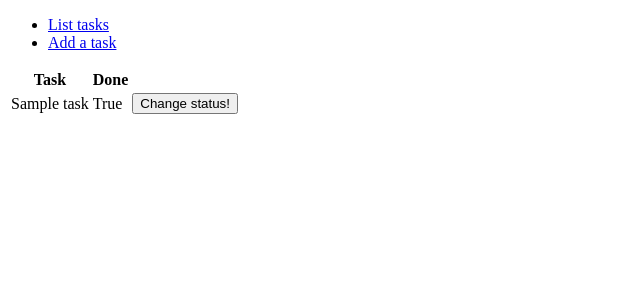
After one commit to xneme/tsoha-vedonlyonti, a Flask app: page /tasks/ in a window 1280 px wide. The commit adds this page. Shown: the top 300 px of the page, without its empty margins (0-640 px from the left). Run offline with Flask 2, Linux system fonts and the light colour scheme; tables that the repository leaves empty hold one stand-in row (values such as "Sample post").

Commit message:
added tasks-demo

```diff
--- /dev/null
+++ b/application/tasks/views.py
@@ -0,0 +1,28 @@
+from application import app, db
+from flask import render_template, request, url_for, redirect
+from application.tasks.models import Task
+
+@app.route("/tasks/", methods=["GET"])
+def tasks_index():
+    return render_template("tasks/list.html", tasks = Task.query.all())
+
+@app.route("/tasks/new/")
+def tasks_form():
+    return render_template("tasks/new.html")
+
+@app.route("/tasks/<task_id>/", methods=["POST"])
+def tasks_set_done(task_id):
+    t = Task.query.get(task_id)
+    t.done = True
+    db.session().commit()
+
+    return redirect(url_for("tasks_index"))
+
+@app.route("/tasks/", methods=["POST"])
+def tasks_create():
+    t = Task(request.form.get("name"))
+
+    db.session().add(t)
+    db.session().commit()
+
+    return redirect(url_for("tasks_index"))
--- a/application/templates/layout.html
+++ b/application/templates/layout.html
@@ -2,10 +2,14 @@
 <html>
     <head>
         <meta charset="utf-8">
-        <title>Potti Oy - vedonvälitystä jo vuodesta 2018</title>
+        <title>Potti Oy - tehtävänhallintaa jo vuodesta 2018</title>
     </head>
 
     <body>
+        <ul>
+            <li><a href="{{ url_for('tasks_index') }}">List tasks</a></li>
+            <li><a href="{{ url_for('tasks_form') }}">Add a task</a></li>
+        </ul>
         {% block body%}
         <p>
             Content.
--- /dev/null
+++ b/application/templates/tasks/list.html
@@ -0,0 +1,22 @@
+{% extends "layout.html" %}
+
+{% block body %}
+    <table>
+        <tr>
+            <th>Task</th>
+            <th>Done</th>
+            <th></th>
+        </tr>
+        {% for task in tasks %}
+        <tr>
+            <td>{{ task.name }}</td>
+            <td>{{ task.done }}</td>
+            <td>
+                <form method="POST" action="{{ url_for('tasks_set_done', task_id=task.id) }}">
+                    <input type="submit" value="Change status!"/>
+                </form>
+            </td>
+        </tr>
+        {% endfor %}
+    </table>
+{% endblock %}
--- a/requirements.txt
+++ b/requirements.txt
@@ -1,7 +1,9 @@
 click==6.7
 Flask==0.12.2
+Flask-SQLAlchemy==2.3.2
 gunicorn==19.7.1
 itsdangerous==0.24
 Jinja2==2.10
 MarkupSafe==1.0
+SQLAlchemy==1.2.5
 Werkzeug==0.14.1
```
Also changed, not shown: application/__init__.py (+11 -0 lines), application/tasks/models.py (added, +12 -0 lines), application/templates/tasks/new.html (added, +8 -0 lines), application/tasks/__init__.py (added), 1 other file.
